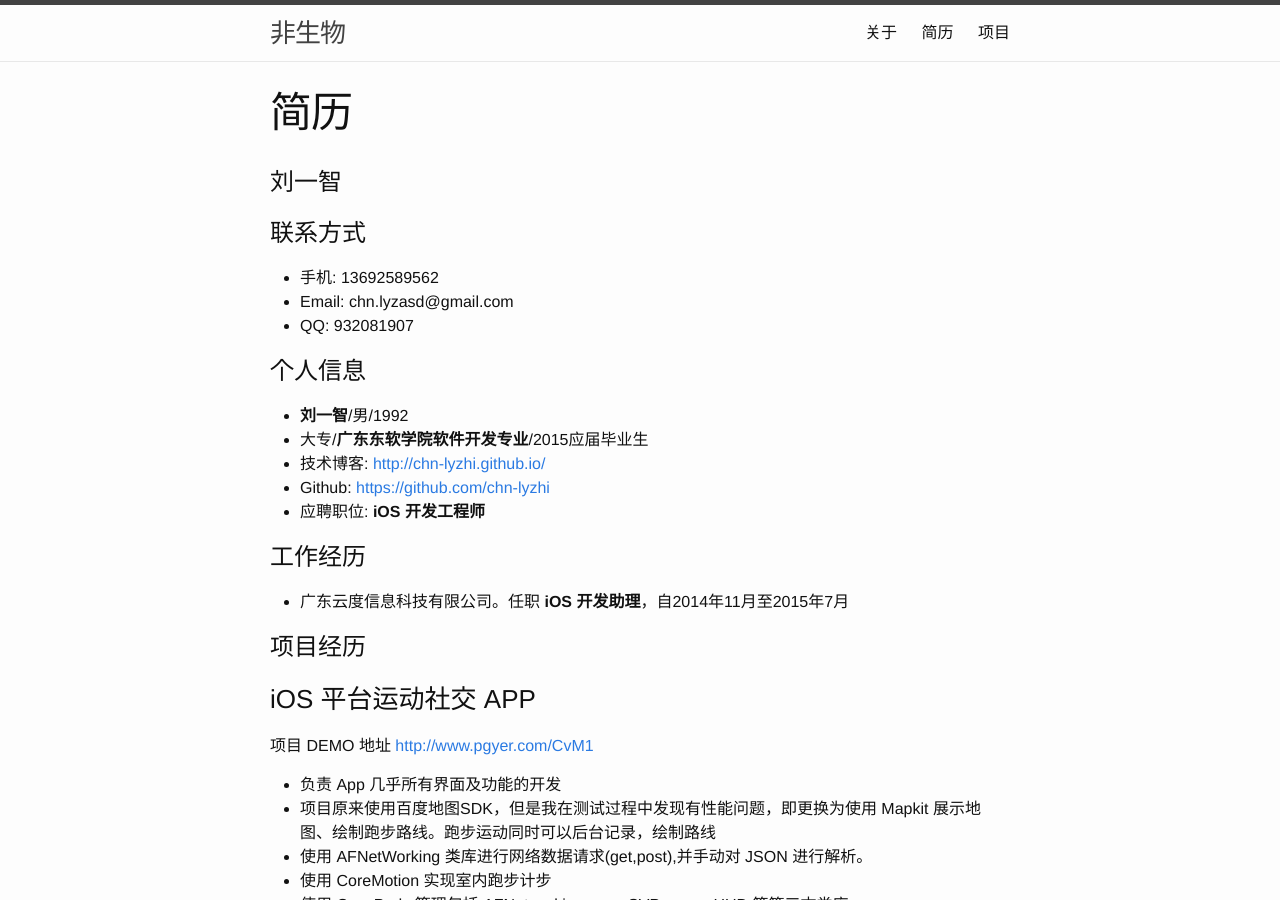
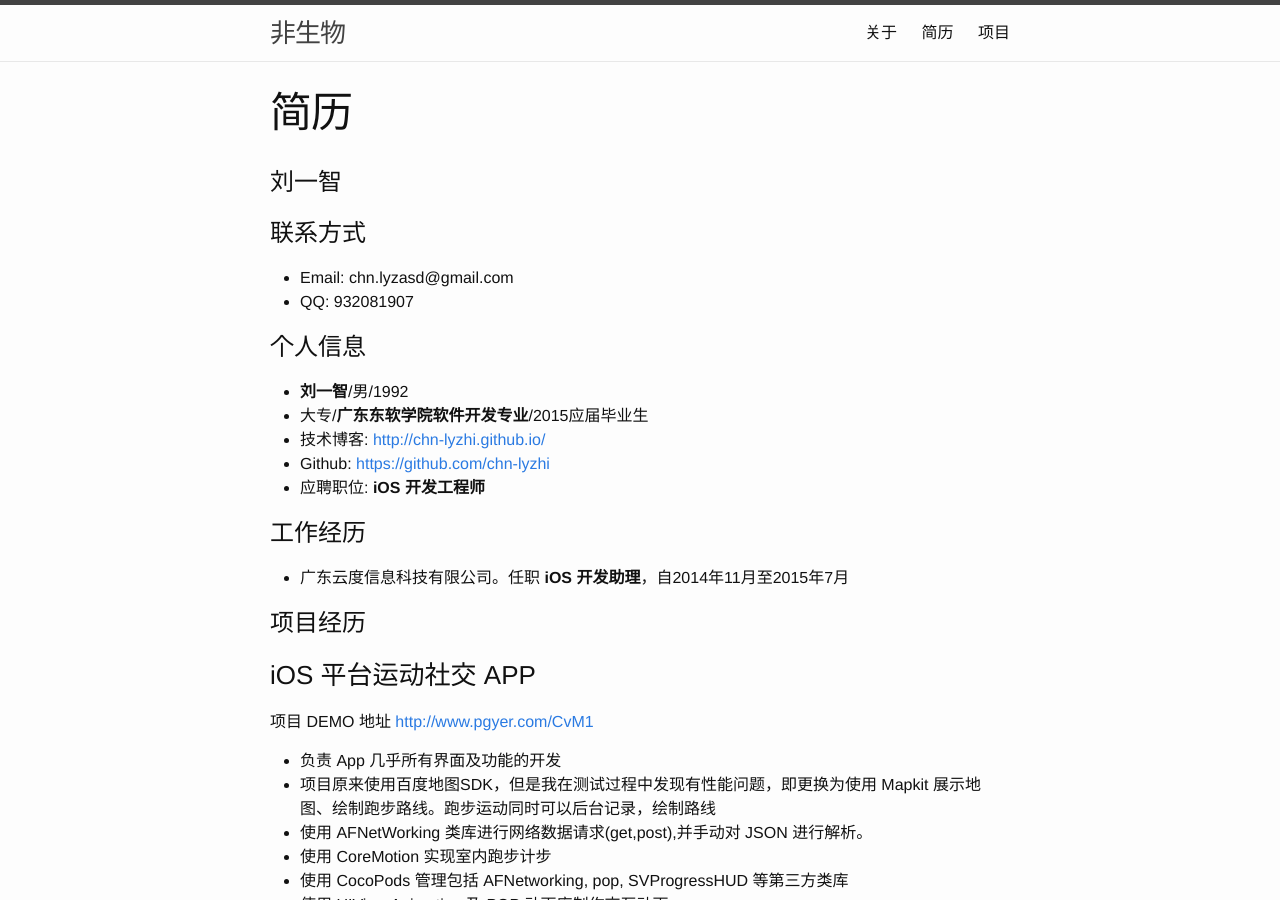
Before and after one commit to E13Lau/chn-lyzhi.github.io, a Jekyll site: the page built from 简历.md, in a window 1280 px wide and 900 px high. Built offline with Jekyll 4.4.1, drawn with Linux system fonts in a browser that asks for light colours; Markdown is read by kramdown in place of the engine named in the settings.

Commit message:
no message

```diff
--- a/简历.md
+++ b/简历.md
@@ -10,7 +10,7 @@ tags: "个人"
 #刘一智
 
 #联系方式
-- 手机: 13692589562
+<!--- 手机: 13692589562-->
 - Email: chn.lyzasd@gmail.com
 - QQ: 932081907
 
```
